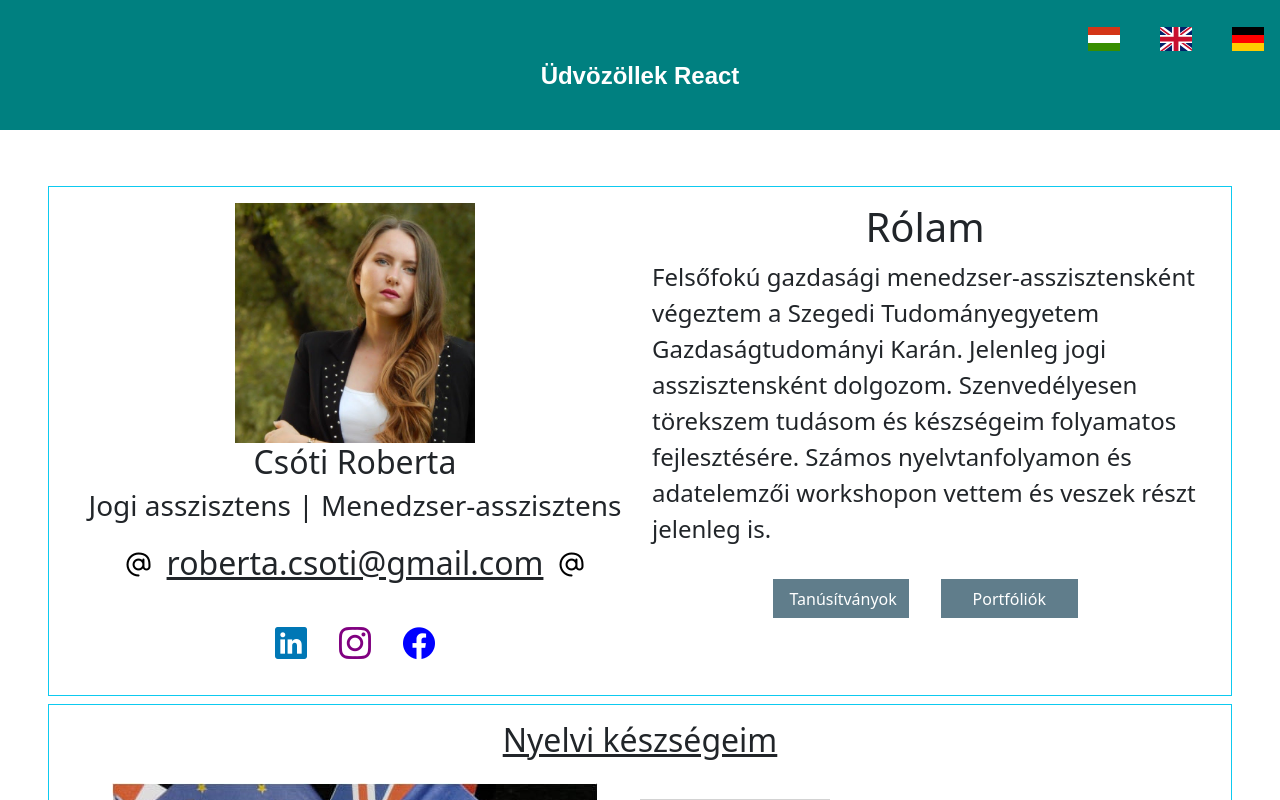
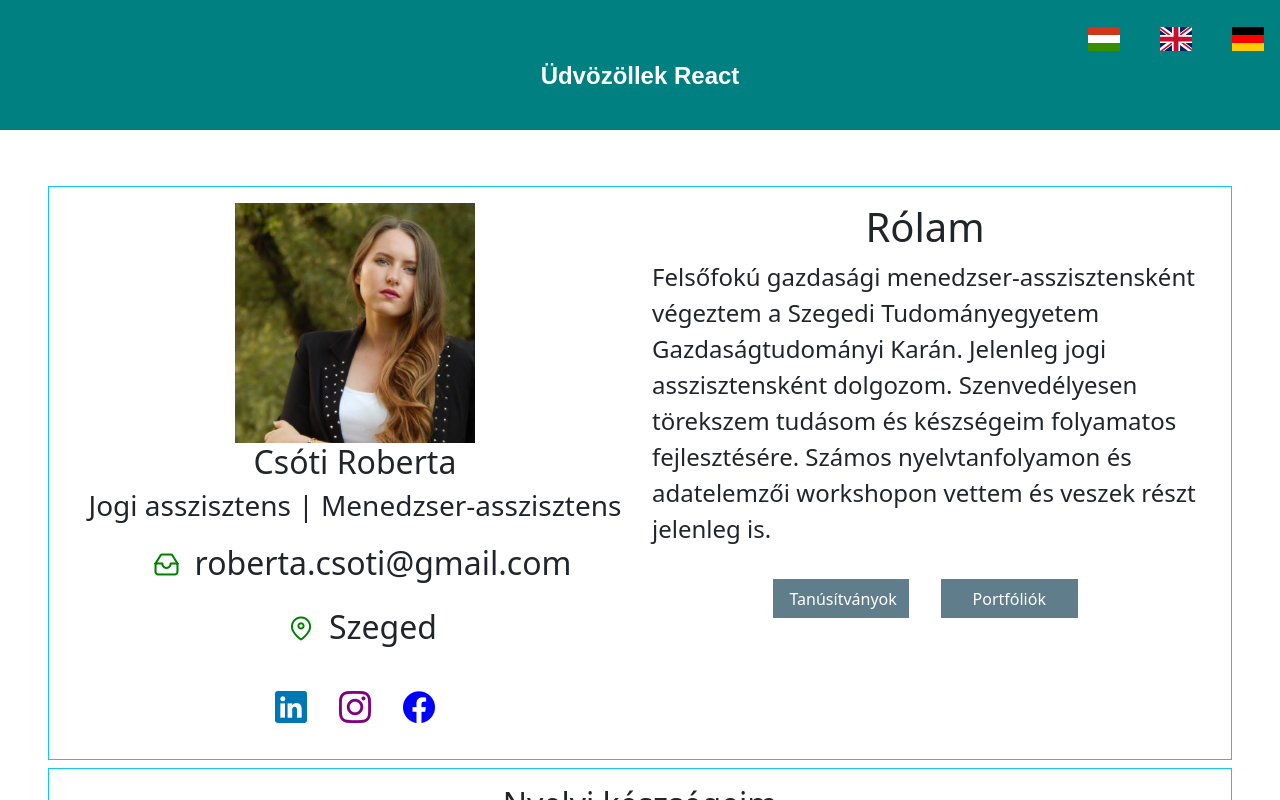
Before and after one commit to csotiroberta/website-app-react, a React (Create React App) app: page / in a window 1280 px wide. Shown: the top 800 px of the page. Built offline with nearby package versions, Linux system fonts and the light colour scheme.

Commit message:
csinosítás

```diff
--- a/src/components/MainPage.js
+++ b/src/components/MainPage.js
@@ -17,9 +17,11 @@ const MainPage = () => {
                     <h2>Csóti Roberta</h2>
                     <h3>Jogi asszisztens | Menedzser-asszisztens</h3>
                 </div>
-                <div className={"p-2"}>
-                    <p className={'fs-2 text-decoration-underline'}><i className={'pi pi-at px-3'} style={{fontSize: '1.5rem', color: 'black'}}/>roberta.csoti@gmail.com<i className={'pi pi-at px-3'}
-                        style={{fontSize: '1.5rem', color: 'black'}}/></p>
+                <div className={"pt-2"}>
+                    <p className={'fs-2'}><i className={'pi pi-inbox px-3'} style={{fontSize: '1.5rem', color: 'green'}}/>roberta.csoti@gmail.com</p>
+                </div>
+                <div className={"pb-2"}>
+                    <p className={'fs-2'}><i className={'pi pi-map-marker px-3'} style={{fontSize: '1.5rem', color: 'green'}}/>Szeged</p>
                 </div>
                 <div className={'p-3'}>
                     <a href={'https://www.linkedin.com/in/robertacsoti/'}><i className={"pi pi-linkedin px-3"} style={{fontSize: '2rem', color: '#0077B5'}}/></a>
```
